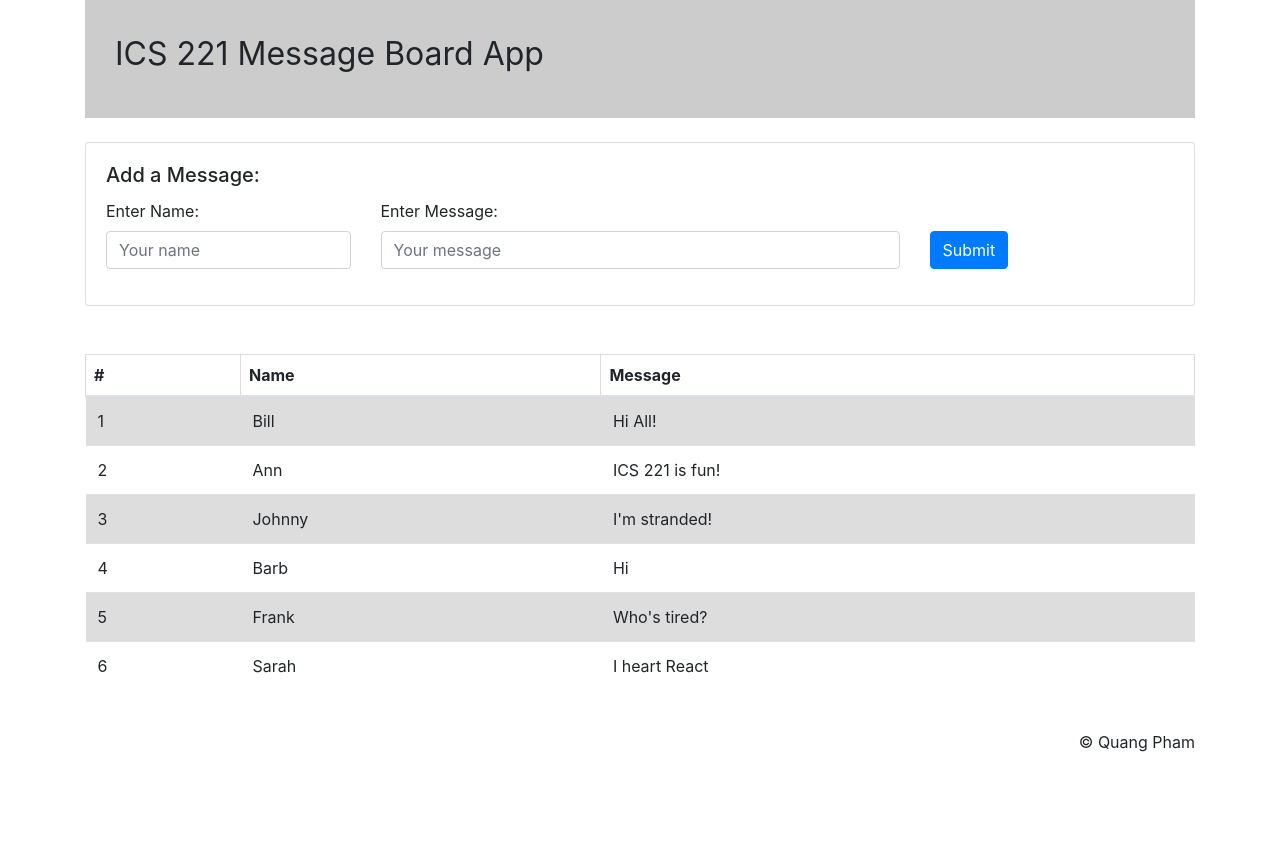
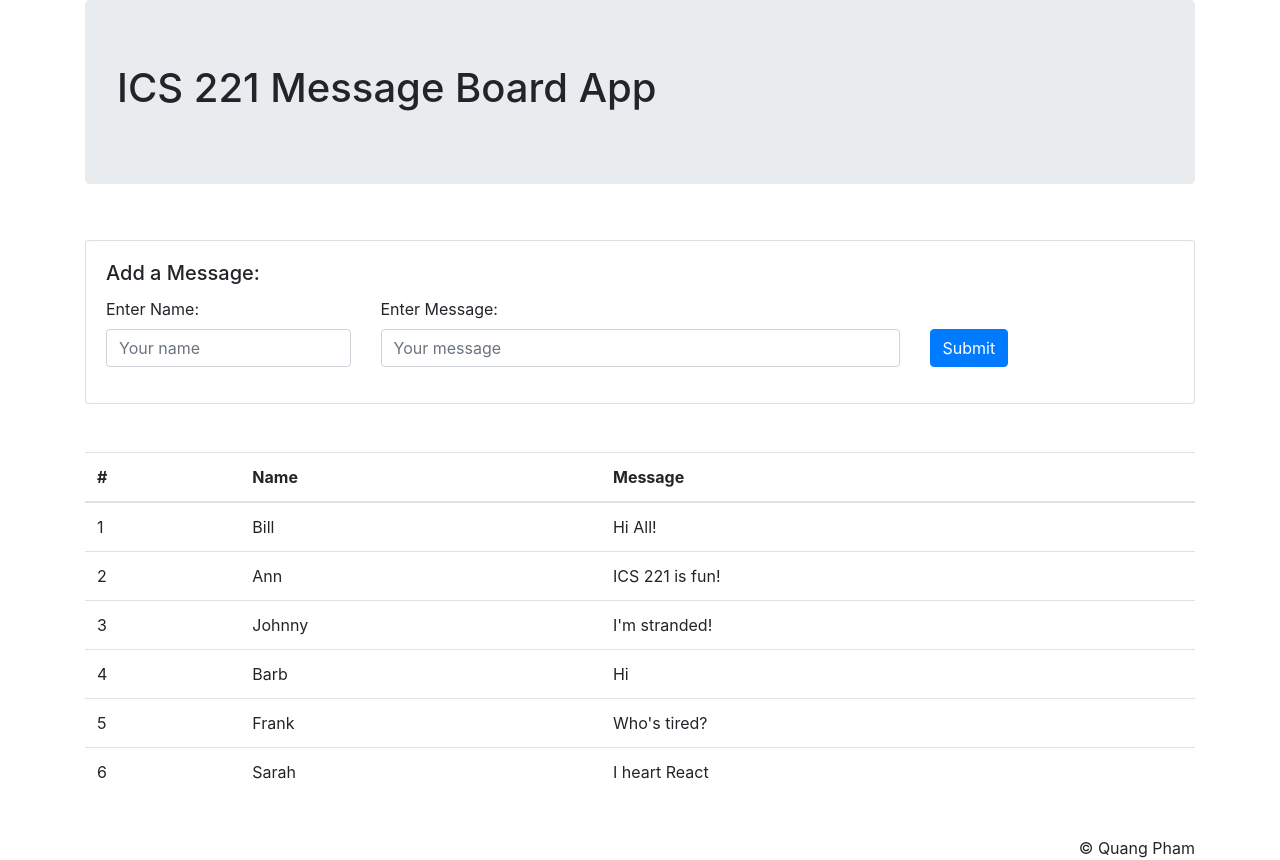
Before and after one commit to brianpham258/ICS221-Lab-Message-Board-App, a React (Create React App) app: page / in a window 1280 px wide. Before the commit the page ends 800 px from the top, so only its background shows below. Built offline with nearby package versions, Linux system fonts and the light colour scheme.

Commit message:
done lab2

```diff
--- a/src/App.js
+++ b/src/App.js
@@ -1,37 +1,43 @@
 import React from 'react';
 import './App.css';
-import StyledHeader from './Header';
-import StyledFooter from './Footer';
-import StyledMessageList from './MessageList';
-import StyledMessageForm from './MessageForm.js';
+import Header from './Header';
+import Footer from './Footer';
+import MessageList from './MessageList';
+import MessageForm from './MessageForm.js';
 import Container from 'react-bootstrap/Container';
 import Row from 'react-bootstrap/Row';
 import Col from 'react-bootstrap/Col';
 
 const App = () => {
-  const messages = [
-    { "id": 1, "name": "Bill", "message": "Hi All!" },
-    { "id": 2, "name": "Ann", "message": "ICS 221 is fun!" },
-    { "id": 3, "name": "Johnny", "message": "I'm stranded!" },
-    { "id": 4, "name": "Barb", "message": "Hi" },
-    { "id": 5, "name": "Frank", "message": "Who's tired?" },
-    { "id": 6, "name": "Sarah", "message": "I heart React" }
-  ];
+  const [messages, setMessage] = React.useState([
+    { "name": "Bill", "message": "Hi All!" },
+    { "name": "Ann", "message": "ICS 221 is fun!" },
+    { "name": "Johnny", "message": "I'm stranded!" },
+    { "name": "Barb", "message": "Hi" },
+    { "name": "Frank", "message": "Who's tired?" },
+    { "name": "Sarah", "message": "I heart React" }
+  ]);
+
+  const callBack = (values) => {
+    // messages.unshift(values);
+    setMessage([values, ...messages]);
+    console.log(messages);
+  }
 
   return (
     <Container>
       <Row>
-        <Col><StyledHeader header="ICS 221 Message Board App" /></Col>
+        <Col><Header header="ICS 221 Message Board App" /></Col>
       </Row>
       <br/>
-      <StyledMessageForm/>
+      <MessageForm handleCallback={callBack}/>
       <br/>
       <Row>
-        <Col><StyledMessageList messages={messages}/></Col>
+        <Col><MessageList messages={messages}/></Col>
       </Row>
       <br/>
       <Row>
-        <Col><StyledFooter footer="&copy; Quang Pham" /></Col>
+        <Col><Footer footer="&copy; Quang Pham" /></Col>
       </Row>
     </Container>
   );
--- a/src/Footer.js
+++ b/src/Footer.js
@@ -1,16 +1,9 @@
 import React from 'react';
-import styled from 'styled-components';
 
-const Footer = ({ className, footer }) => {
+const Footer = ({ footer }) => {
     return (
-    <div className={className}>{footer}</div>
+    <div className="text-right">{footer}</div>
     );
 }
 
-const StyledFooter = styled(Footer)`
-    width: 100%;
-    text-align: right;
-    font-size: 1em;
-`;
-
-export default StyledFooter;
+export default Footer;
--- a/src/Header.js
+++ b/src/Header.js
@@ -1,17 +1,10 @@
 import React from 'react';
-import styled from 'styled-components';
+import Jumbotron from 'react-bootstrap/Jumbotron';
 
-const Header = ({ className, header }) => {
+const Header = ({ header }) => {
     return (
-        <div className={className}>{header}</div>
+        <Jumbotron><h1>{header}</h1></Jumbotron>
     );
 }
 
-const StyledHeader = styled(Header)`
-    padding: 30px 30px 40px 30px;
-    background-color: #cccccc;
-    width: 100%;
-    font-size: 2em;
-`;
-
-export default StyledHeader;
+export default Header;
--- a/src/Message.js
+++ /dev/null
@@ -1,13 +0,0 @@
-import React from 'react';
-
-const Message = ({ className, id, name, message }) => {
-    return (
-        <tr className={className}>
-            <td>{id}</td>
-            <td>{name}</td>
-            <td>{message}</td>
-        </tr>
-    );
-}
-
-export default Message;
--- a/src/MessageForm.js
+++ b/src/MessageForm.js
@@ -1,5 +1,4 @@
 import React from 'react';
-import styled from 'styled-components';
 import Form from 'react-bootstrap/Form';
 import Button from 'react-bootstrap/Button';
 import Col from 'react-bootstrap/Col';
@@ -16,7 +15,7 @@ const schema = yup.object({
         .max(10, 'Your name cannot be more than 10 characters!')
         .matches(/[a-zA-Z]{2,}/, 'Invalid name. Use Upper or Lowercase letter only!')
         .required('Your name is required!'),
-    msg: yup
+    message: yup
         .string()
         .trim()
         .min(3, 'Your message must be at least 3 characters!')
@@ -24,14 +23,18 @@ const schema = yup.object({
         .required('Your message is required!')
 });
 
-const handleFormData = (values, actions) => { console.log(values); }
+const MessageForm = ({handleCallback}) => {
+    const handleFormData = (values, actions) => {
+        handleCallback(values)
+        actions.setSubmitting(false);
+        console.log(values);
+    };
 
-const MessageForm = () => {
     return (
         <Formik
             validationSchema={schema}
             onSubmit={handleFormData}
-            initialValues={{ name: '', msg: '' }}
+            initialValues={{ name: '', message: '' }}
         >
             {
                 ({
@@ -63,20 +66,20 @@ const MessageForm = () => {
                                             {errors.name}
                                         </Form.Control.Feedback>
                                     </Form.Group>
-                                    <Form.Group controlId="msg" as={Col} md={6}>
+                                    <Form.Group controlId="message" as={Col} md={6}>
                                         <Form.Label>Enter Message:</Form.Label>
                                         <Form.Control
                                             type ="textarea"
-                                            name="msg"
+                                            name="message"
                                             placeholder="Your message"
-                                            value={values.msg}
+                                            value={values.message}
                                             onChange={handleChange}
                                             onBlur={handleBlur}
-                                            isValid={touched.msg && !errors.msg}
-                                            isInvalid={touched.msg && errors.msg}
+                                            isValid={touched.message && !errors.message}
+                                            isInvalid={touched.message && errors.message}
                                         />
                                         <Form.Control.Feedback type="invalid">
-                                            {errors.msg}
+                                            {errors.message}
                                         </Form.Control.Feedback>
                                     </Form.Group>
                                     <Col>
@@ -92,8 +95,4 @@ const MessageForm = () => {
     );
 }
 
-const StyledMessageForm = styled(MessageForm)`
-    width: 100%;
-`;
-
-export default StyledMessageForm;
+export default MessageForm;
--- a/src/MessageList.js
+++ b/src/MessageList.js
@@ -1,9 +1,20 @@
 import React from 'react';
-import styled from 'styled-components';
-import Message from './Message';
 import Table from 'react-bootstrap/Table';
 
+var num = 0;
+
+const Message = ({ name, message }) => {
+    return (
+        <tr>
+            <td>{num += 1}</td>
+            <td>{name}</td>
+            <td>{message}</td>
+        </tr>
+    );
+}
+
 const MessageList = ({ className, messages }) => {
+    num = 0;
     return (
         <Table className={className}>
             <thead>
@@ -13,25 +24,11 @@ const MessageList = ({ className, messages }) => {
             </thead>
             <tbody>
                 {messages.map(message => (
-                    <Message key={message.id} {...message}/>
+                    <Message key={num} {...message}/>
                 ))}
             </tbody>
         </Table>
     );
 }
 
-const StyledMessageList = styled(MessageList)`
-    width: 100%;
-
-    th {
-        border: 1px solid #dddddd;
-        text-align: left;
-        padding: 8px;
-    }
-
-    tr:nth-child(odd) {
-        background-color: #dddddd;
-    }
-`;
-
-export default StyledMessageList;
+export default MessageList;
```
